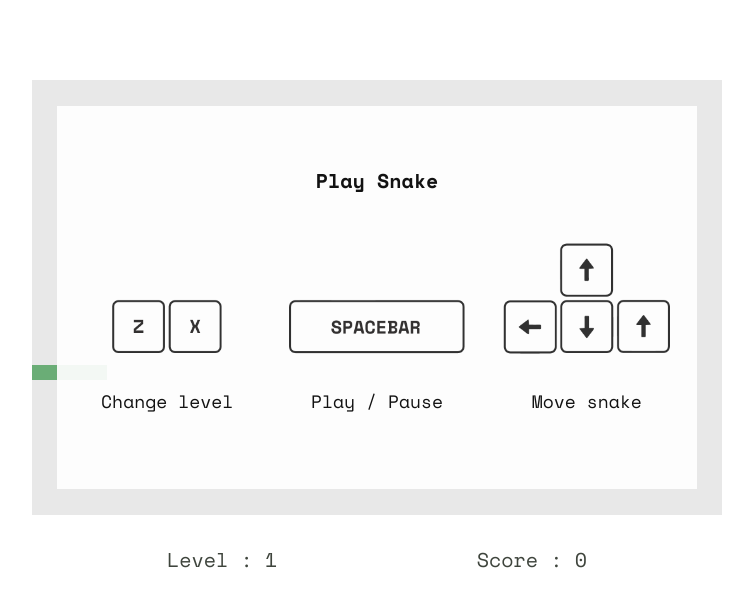
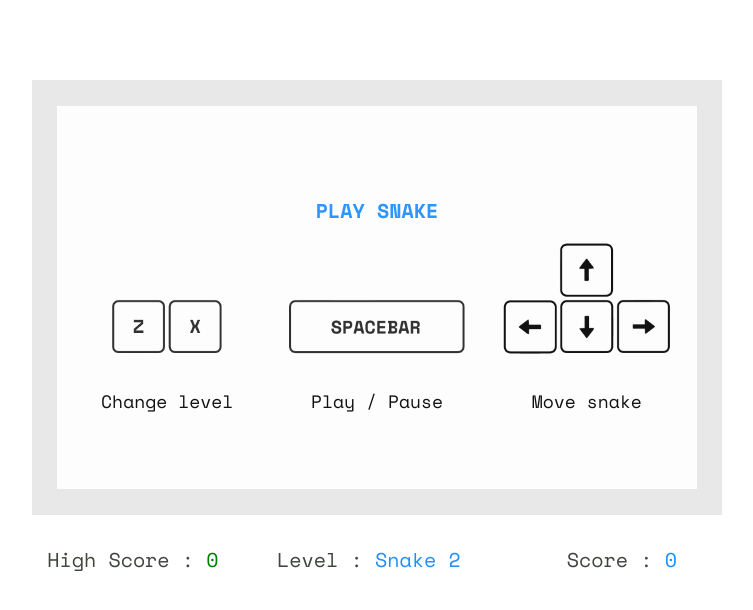
Before and after one commit to romanstan1/Project-1, a PHP site: page / in a window 1280 px wide. Shown: the top 610 px of the page, without its empty margins (263-1016 px from the left). Run offline with PHP 8.4, Linux system fonts and the light colour scheme.

Commit message:
bug fixes, new styling, high score

```diff
--- a/css/style.css
+++ b/css/style.css
@@ -50,11 +50,12 @@ section.board div.instructions div {
   font-size: 18px;
   display:inline-block;
   margin: 5px;
-  margin-top: 40px;
+  margin-top: 10px;
 }
 section.board div.instructions h2 {
   font-size: 20px;
-  margin-top: 60px;
+  margin-top: 90px;
+  color: dodgerblue;
 }
 section.belowBoard {
   position: relative;
@@ -66,16 +67,30 @@ section.board div.hide, section.hide {
   display: none;
  }
 
-section.scoreSection, section.levelSection {
+section.scoreSection, section.levelSection, section.highScoreSection {
   position: relative;
   display: inline-block;
   font-size: 20px;
   color: black;
-  background:;
-  width: 300px;
+  /*background: #ededed;*/
+  width: 280px;
   height: 30px;
-  /*margin: auto;*/
-  /*text-align: center;*/
+  text-align: left;
+}
+section.highScoreSection {
+  text-align: left;
+  width: 220px;
+}
+section.scoreSection {
+  text-align: left;
+  width: 140px;
+}
+section.levelSection div.levelValue, section.scoreSection div.scoreValue {
+  color: dodgerblue;
+}
+
+section.highScoreSection div.highScoreValue {
+  color: green;
 }
 
 section.belowBoard div{
@@ -88,7 +103,7 @@ section.belowBoard div{
 ul.block {
   background: #e8e8e8;
   margin: 0 auto;
-  width:1080px;
+  width: 1080px;
 }
 
 li.cell {
@@ -97,6 +112,10 @@ li.cell {
   width: 15px;
   height: 15px;
   background: #e8e8e8;
+}
+
+li.cell.walls {
+  background: black;
 }
 
 li.snake {
@@ -108,11 +127,11 @@ li.cell.foodSwallowed {
   opacity: 0.8;
 }
 li.cell.foodEaten {
-  background: #1a8cff;
+  background: #d15555;
   opacity: 1;
 }
 li.cell.food {
-  background: #5732db;
+  background: dodgerblue;
   opacity: 1;
 }
 
@@ -124,10 +143,6 @@ li.snakeFront {
   animation-direction: alternate;
 }
 
-li.cell.walls {
-  background: black;
-}
-
 @keyframes blink {
    from {
       background: #8995a9;
--- a/index.html
+++ b/index.html
@@ -17,7 +17,7 @@
 
         </div>
           <div class="instructions hide">
-            <h2> Play Snake </h2>
+            <h2> PLAY SNAKE </h2>
             <div class="changeLevel">
               <img src="zx-buttons.png" alt="zx-keys">
               <p> Change level</p>
@@ -36,6 +36,12 @@
       </section>
 
       <section class="belowBoard hide">
+
+        <section class="highScoreSection">
+          <div class="scoreText">High Score :</div>
+          <div class="highScoreValue"> 12</div>
+        </section>
+
         <section class="levelSection">
         <div class="levelText">Level :</div>
         <div class="levelValue"></div>
--- a/js/app.js
+++ b/js/app.js
@@ -1,4 +1,4 @@
-$(() => {
+function setup() {
   let snake = [
     ['col15','row30'],
     ['col14','row30'],
@@ -21,13 +21,17 @@ $(() => {
   ];
 
   const $board = $('div.gameBoard');
+  const $h2 = $('h2');
   const $scoreValue = $('div.scoreValue');
   const $levelValue = $('div.levelValue');
   const $instructions = $('.instructions');
   const $belowBoard = $('.belowBoard');
+  const $highScore = $('.highScoreValue');
   const winH = 515;
   let winW = 1100;
   let walls = [];
+  const highscore = [];
+  const levelOnArray = ['','Snake 2', 'Classic Snake', 'Some walls', 'Bombs'];
   let directionKey = 3; // east
   let stopGame = null;
   let stopWalls = null;
@@ -48,11 +52,13 @@ $(() => {
   var os = 0;
   let isPaused = false;
   let runSequence = true;
+  let makeFoodFlag = false;
   let destroy = 1;
   let levelOn = 1;
   let front = null;
   let tail = null;
-
+  let i = 0;
+  let gameOver =  false;
 
   function updateScore() {
     $scoreValue.text(snake.length-7);
@@ -74,6 +80,7 @@ $(() => {
       $ulblock.css({width: '690px', easing: 'none'});
     }
     destroy = 3;
+    gameOver =  false;
   }
 
   function destroyBoard() {
@@ -134,7 +141,7 @@ $(() => {
           levelOn--;
         }
         selectLevel();
-        $levelValue.text(levelOn);
+        $levelValue.text(levelOnArray[levelOn]);
       }
     } else if (e.which === 88 ) {  // z
       if (isPaused) {
@@ -144,21 +151,40 @@ $(() => {
           levelOn++;
         }
         selectLevel();
-        $levelValue.text(levelOn);
+        $levelValue.text(levelOnArray[levelOn]);
       }
     } else if (e.which === 32 ) {
+      if (!gameOver) {
         if(!isPaused) {
           isPaused = true;
           clearInterval(stopWalls);
           clearInterval(stopGame);
+          $h2.text('GAME PAUSED');
           $instructions.toggleClass('hide');
         } else {
           isPaused = false;
           startGame();
+          if(makeFoodFlag) makeFood();
           $instructions.toggleClass('hide');
-        if (levelOn === 4) levelFour();
+          if (levelOn === 4) {
+            levelFour();
+            createSnake();
+          }
+          makeFoodFlag = false;
         }
       }
+    }
+  }
+  function gameOverActions() {
+    clearInterval(stopGame);
+    $frontCell.addClass('snakeFront');
+    isPaused =  true;
+    gameOver =  true;
+    setTimeout(function () {
+      resetGame();
+      $h2.text('PLAY AGAIN?');
+      $instructions.toggleClass('hide');
+    }, 2500);
   }
 
   function isGameOver() {
@@ -166,25 +192,13 @@ $(() => {
     //does snake hit into itself
     for (let i = 0; i < snake.length; i++) {
       if(snake[i][0] === front[0] && snake[i][1] === front[1]) {
-        clearInterval(stopGame);
-        $frontCell.addClass('snakeFront');
-        setTimeout(function () {
-          resetGame();
-          isPaused =  true;
-          $instructions.toggleClass('hide');
-        }, 1500);
+        gameOverActions();
       }
     }
     // does snake hit into a wall
     for (let i = 0; i < walls.length; i++) {
       if(walls[i][0] === front[0] && walls[i][1] === front[1]) {
-        clearInterval(stopGame);
-        $frontCell.addClass('snakeFront');
-        setTimeout(function () {
-          resetGame();
-          isPaused =  true;
-          $instructions.toggleClass('hide');
-        }, 1500);
+        gameOverActions();
       }
     }
     snake.unshift(front);
@@ -197,44 +211,35 @@ $(() => {
     }
   }
   function destroyWalls() {
+    clearInterval(stopWalls);
     for (let i = 0; i < walls.length; i++) {
       $li = $(`li.cell.${walls[i][0]}.${walls[i][1]}`);
       $li.removeClass('walls');
     }
+    walls = [];
   }
 
   function resetGame() {
+    highscore.push(snake.length-7);
+    $highScore.text(Math.max.apply(null, highscore));
     destroyBoard();
     createBoard();
     $li = $(`li.cell`);
     $li.removeClass('snake');
     snake = [
-      ['col15','row30'],
-      ['col14','row30'],
-      ['col13','row30'],
-      ['col12','row30'],
       ['col11','row30'],
       ['col10','row30'],
-      ['col9','row30']
+      ['col9','row30'],
+      ['col8','row30'],
+      ['col7','row30'],
+      ['col6','row30'],
+      ['col5','row30']
     ];
-    $ul = null;
-    $li = null;
-    $food = null;
-    $frontCell = null;
-    $tailCell = null;
-    boardWidth = Math.round(winW/15)+10;
-    //boardHeight = Math.round(winH/15)+6;
-    foodY = null;
-    foodX = null;
-    wallY = null;
-    wallX = null;
     food = [];
-    createSnake();
     selectLevel();
+    updateScore();
     directionKey = 3;
-    setTimeout(() => {
-      makeFood();
-    }, 3000);
+    makeFoodFlag = true;
   }
 
   function levelTwo() {
@@ -249,46 +254,8 @@ $(() => {
   }
   function levelThree() {
     walls = [
-      ['col41','row16'],
-      ['col41','row17'],
-      ['col41','row18'],
-      ['col41','row19'],
-      ['col41','row20'],
-      ['col41','row21'],
-      ['col41','row22'],
-      ['col41','row23'],
-      ['col41','row24'],
-      ['col41','row25'],
-      ['col41','row26'],
-      ['col41','row27'],
-      ['col41','row28'],
-      ['col41','row29'],
-      ['col41','row30'],
-      ['col41','row31'],
-      ['col41','row32'],
-      ['col41','row33'],
-      ['col41','row34'],
-      ['col26','row16'],
-      ['col26','row17'],
-      ['col26','row18'],
-      ['col26','row19'],
-      ['col26','row20'],
-      ['col26','row21'],
-      ['col26','row22'],
-      ['col26','row23'],
-      ['col26','row24'],
-      ['col26','row25'],
-      ['col26','row26'],
-      ['col26','row27'],
-      ['col26','row28'],
-      ['col26','row29'],
-      ['col26','row30'],
-      ['col26','row31'],
-      ['col26','row32'],
-      ['col26','row33'],
-      ['col26','row34']
+      ['col41','row16'], ['col41','row17'], ['col41','row18'], ['col41','row19'], ['col41','row20'], ['col41','row21'], ['col41','row22'], ['col41','row23'], ['col41','row24'], ['col41','row25'], ['col41','row26'], ['col41','row27'], ['col41','row28'], ['col41','row29'], ['col41','row30'], ['col41','row31'], ['col41','row32'], ['col41','row33'], ['col41','row34'], ['col26','row16'], ['col26','row17'], ['col26','row18'], ['col26','row19'], ['col26','row20'], ['col26','row21'], ['col26','row22'], ['col26','row23'], ['col26','row24'], ['col26','row25'], ['col26','row26'], ['col26','row27'], ['col26','row28'], ['col26','row29'], ['col26','row30'], ['col26','row31'], ['col26','row32'], ['col26','row33'], ['col26','row34']
     ];
-
     for (let i = 11; i < boardWidth; i++){
       walls.push([`col${i}`, `row11`]);
       walls.push([`col${i}`, `row${boardHeight-1}`]);
@@ -308,26 +275,18 @@ $(() => {
 
   function selectLevel() {
     if(levelOn === 1) {
-      clearInterval(stopWalls);
       destroyWalls();
-      walls = [];
       createWalls();
     } else if (levelOn === 2) {
-      clearInterval(stopWalls);
       destroyWalls();
-      walls = [];
       levelTwo();
       createWalls();
     } else if (levelOn === 3) {
-      clearInterval(stopWalls);
       destroyWalls();
-      walls = [];
       levelThree();
       createWalls();
     } else if (levelOn === 4) {
-      clearInterval(stopWalls);
       destroyWalls();
-      walls = [];
       if(!isPaused) levelFour();
     }
   }
@@ -340,6 +299,15 @@ $(() => {
     food[0].unshift('col'+foodY);
     $food = $(`li.cell.${food[0][0]}.${food[0][1]}`);
     $food.addClass('food');
+    // -------------
+
+    for (let i = 0; i < walls.length; i++) {
+      if(walls[i][0] === food[0][0] && walls[i][1] === food[0][1]) {
+        $food.removeClass('food');
+        food.shift();
+        makeFood();
+      }
+    }
   }
 
   function eatFood() {
@@ -363,7 +331,6 @@ $(() => {
       updateScore();
     }
   }
-
 ////------------------------------------------------------- INITIALIZING
   createBoard();
   createSnake();
@@ -382,26 +349,23 @@ $(() => {
       }
     }, time);
   }
-
   startGame();
 
 /////-------------------------------- Spell out the word SNAKE with openingSequence
 
-  let i = 0;
   const letterDirections = [3, 0, 1, 0, 3, 2, 3, 0, 5, 0, 3, 6, 2, 3, 0, 3, 2, 3, 0, 7 ,0 , 3, 2, 3, 0, 4, 3, 6, 5, 3, 0, 3, 2, 1, 2, 3, 2, 1, 2, 3, 3, 3];
   const letterTimes = [1, 15, 5, 5, 4, 7, 8, 2, 8, 8, 8, 6, 4, 5, 2, 5, 5, 5, 2, 5, 3, 2, 5, 8, 2, 5, 4, 2, 4, 5, 3, 8, 6, 2, 5, 3, 4, 2, 4, 4, 2, 23];
-
-  var newArray = letterTimes.concat(); //Copy initial array
-
-  for (var z = 1; z < letterTimes.length; z++) {
-    newArray[z] = newArray[z-1] + letterTimes[z];
-  }
 
   ////// DIRECTION MAP
   /////   7    0    4
   /////   1         3
   /////   6    2    5
+
   function openingSequence() {
+    const newArray = letterTimes.concat(); //Copy initial array
+    for (var z = 1; z < letterTimes.length; z++) {
+      newArray[z] = newArray[z-1] + letterTimes[z];
+    }
     os++;
     if (os === newArray[i]) {
       if (i < letterDirections.length-1) {
@@ -414,23 +378,21 @@ $(() => {
         destroy = 2;
         winW = 700;
         boardWidth = Math.round(winW/15)+10;
+        snake = [1,2,3,4,5,6,7];
         setTimeout(() => {
           resetGame();
           runSequence = false;
           selectLevel();
-          $levelValue.text(levelOn);
+          $levelValue.text(levelOnArray[levelOn]);
           $instructions.toggleClass('hide');
           $belowBoard.toggleClass('hide');
         }, 1300);
-
         isPaused = true;
         clearInterval(stopGame);
-        // setTimeout(() => {
-        //   makeFood();
-        // }, 2000);
       }
       i++;
     }
   }
   $(document).keydown(arrowKeys);
-});
+}
+$(setup);
```
Also changed, not shown: arrow-buttons.png. Lines whose indentation alone changed are shown as unchanged.
